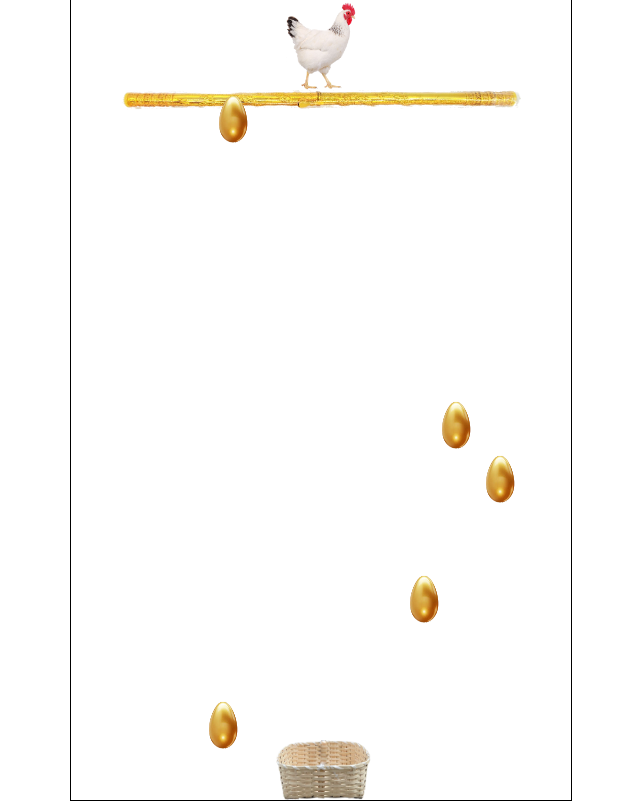
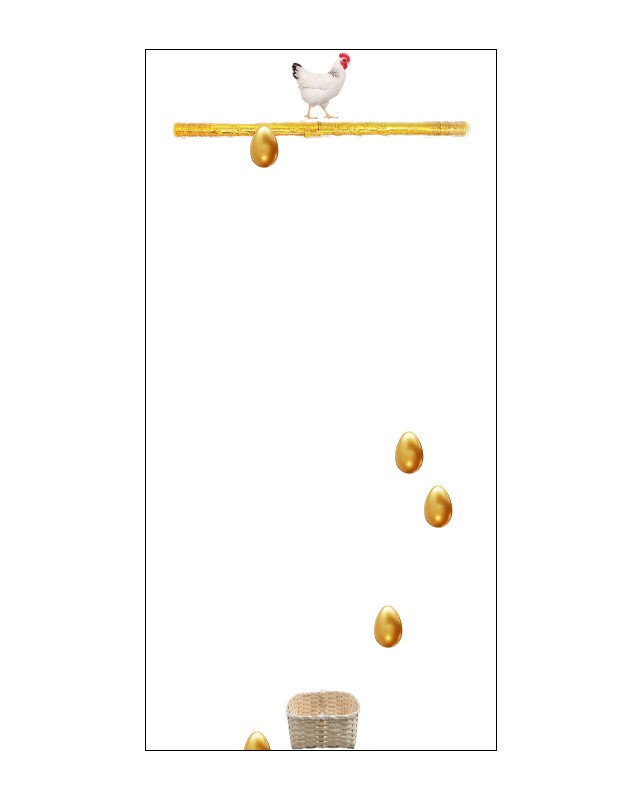
Before and after one commit to chieman276/catchEggs, a plain HTML site: page index.html in a window 1280 px wide. Shown: the whole page, without its empty margins (319-959 px from the left). Drawn offline with Linux system fonts and the light colour scheme.

Commit message:
catch eggs

```diff
--- a/index.html
+++ b/index.html
@@ -17,10 +17,14 @@
         canvas {
           border: 1px solid #000;
         }
+        #score {
+          position: absolute;
+          bottom: 0;
+        }
     </style>
 </head>
 <body>
-    <canvas id="fallningEggs" width="500" height="800" style="border: 1px solid #000; background-color: #ffffff;"></canvas>
+    <canvas id="fallningEggs" width="350" height="700" style="border: 1px solid #000; background-color: #ffffff;"></canvas>
     <p id="score"></p>
     <script src="script.js"></script>
 </body>
--- a/script.js
+++ b/script.js
@@ -8,13 +8,13 @@ egg.src = "images/egg_gold.png";
 basket.src = "images/basket.png";
 hen.src = "images/hen.png";
 goldenStick.src = "images/goldenStick.png";
-var basketWidth = 100;
+var basketWidth = 80;
 var basketHeight = 60;
 var eggWidth = 30;
-var eggHeight = 50;
-var henWidth = 70;
-var henHeight = 90;
-var goldenStickWidth = 400;
+var eggHeight = 45;
+var henWidth = 60;
+var henHeight = 70;
+var goldenStickWidth = 300;
 var goldenStickHeight = 20;
 var score = 0;
 
@@ -28,9 +28,9 @@ var basketY = canvas.height - basketHeight;
 canvas.addEventListener("click", function(event) {
   var clickX = event.clientX - canvas.getBoundingClientRect().left;
   if (clickX < basketX) {
-    basketX -= 100;
+    basketX -= 80;
   } else if (clickX > basketX + basketWidth) {
-    basketX += 100;
+    basketX += 80;
   }
 });
 
```
